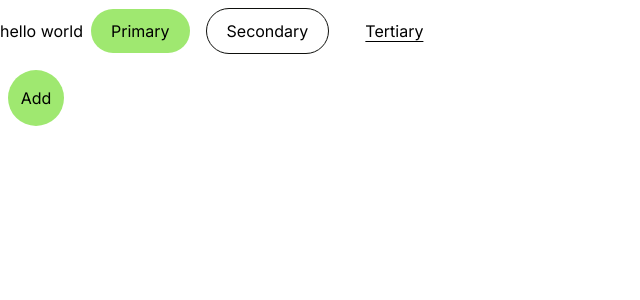
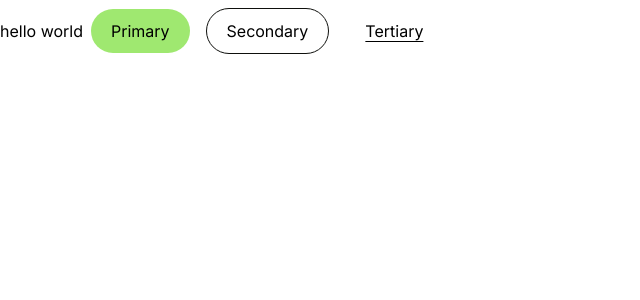
Before and after one commit to kd-kinuthiadavid/kd-ui, a Next.js app: page / in a window 1280 px wide. Shown: the top 300 px of the page, without its empty margins (0-640 px from the left). Built offline with nearby package versions, Linux system fonts and the light colour scheme.

Commit message:
refactor | btn!: remove 'circular' as an intent
BREAKING CHANGE: This might lead to some breaking changes if you were
already using 'circular' as an intent for your buttons. We're going to
follow up this change with an introduction of a 'CircularButton'
component.

```diff
--- a/app/page.tsx
+++ b/app/page.tsx
@@ -7,7 +7,6 @@ export default function Home() {
       <Button intent="primary">Primary</Button>
       <Button intent="secondary">secondary</Button>
       <Button intent="tertiary">tertiary</Button>
-      <Button intent="circular">add</Button>
     </main>
   );
 }
--- a/ui/Button/index.tsx
+++ b/ui/Button/index.tsx
@@ -9,9 +9,6 @@ const buttonStyles = cva(["py-2.5 px-5 m-2 capitalize rounded-full"], {
         "bg-product-base-base-light border border-product-content-content-primary",
       ],
       tertiary: ["underline underline-offset-4"],
-      circular: [
-        "bg-core-bright-green rounded-full w-[56px] h-[56px] flex justify-center items-center",
-      ],
     },
     fullWidth: {
       true: "w-full",
@@ -26,8 +23,14 @@ interface ButtonProps
   extends ButtonHTMLAttributes<HTMLButtonElement>,
     VariantProps<typeof buttonStyles> {}
 
-const Button: FC<ButtonProps> = ({ className, intent, children, ...props }) => (
-  <button className={buttonStyles({ intent, className })} {...props}>
+const Button: FC<ButtonProps> = ({
+  className,
+  intent,
+  fullWidth,
+  children,
+  ...props
+}) => (
+  <button className={buttonStyles({ intent, className, fullWidth })} {...props}>
     {children}
   </button>
 );
```
Also changed, not shown: 1 other file (tests, documents, lock files or other folders).
